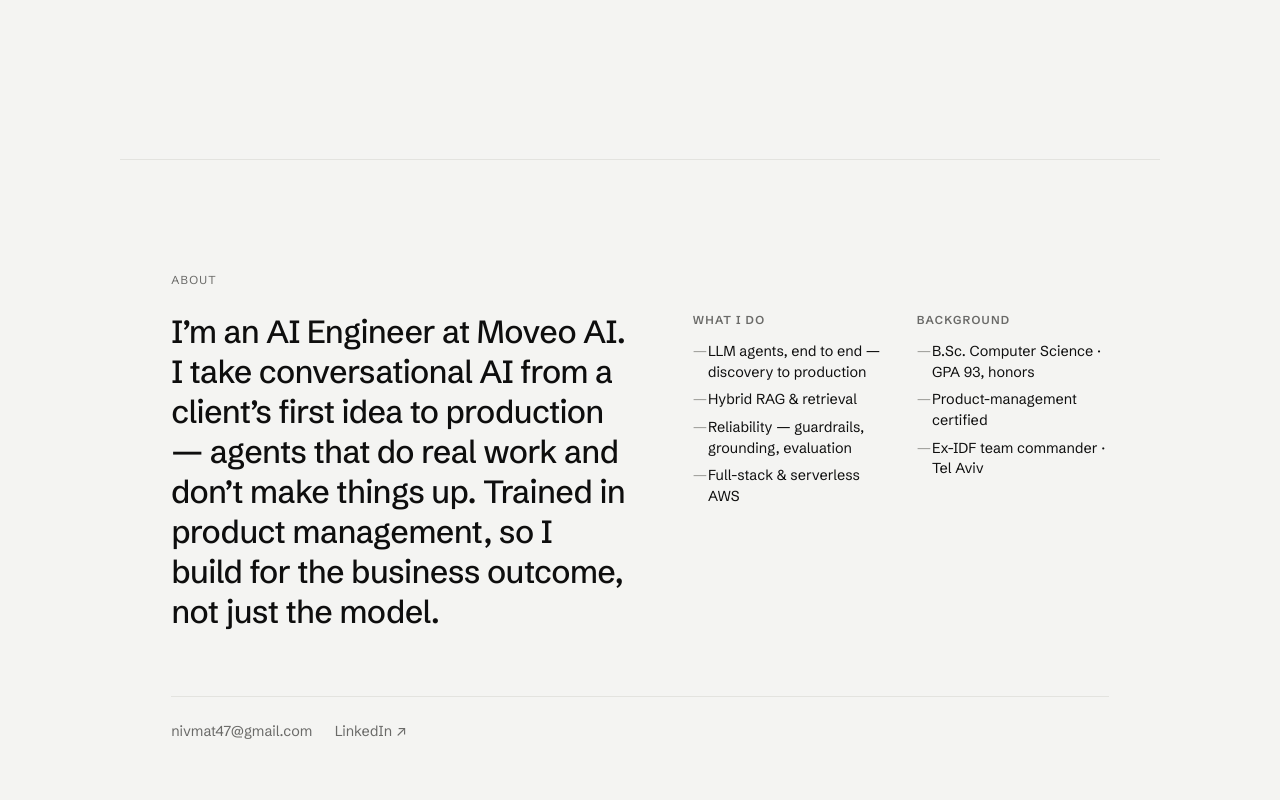
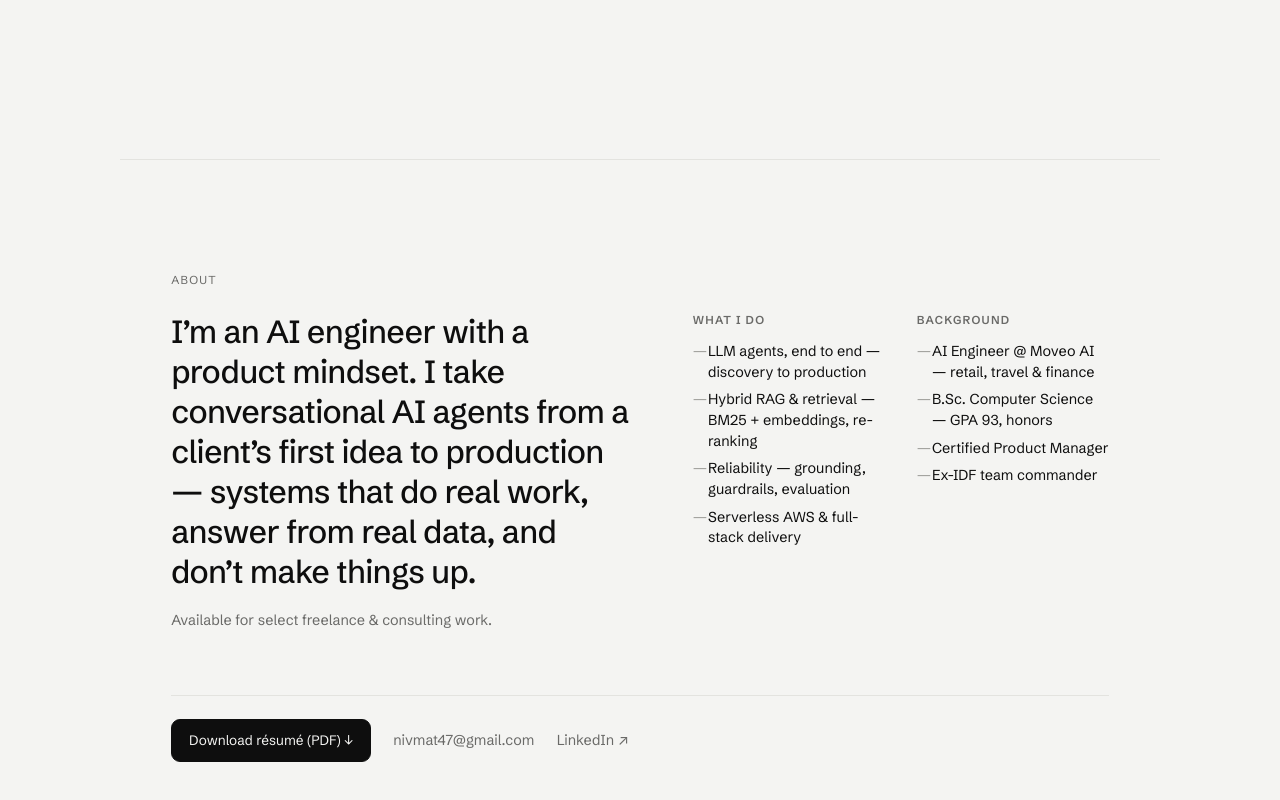
Before and after one commit to Niv-Matityahu/Niv_Matityahu_Portfolio, a plain HTML site: page index.html in a window 1280 px wide. Shown: the part 4692-5492 px from the top of the page. Drawn offline with Linux system fonts and the light colour scheme.

Commit message:
About: sharpen copy (grounded in resume) + availability line + downloadable résumé button
Co-Authored-By: Claude Opus 4.8 (1M context) <noreply@anthropic.com>

```diff
--- a/assets/styles.css
+++ b/assets/styles.css
@@ -204,3 +204,10 @@ html.pin .gallery__progress { position: absolute; left: 0; right: 0; bottom: cla
 .arch__step::after { content: ""; position: absolute; left: 0; top: 0.32rem; width: 12px; height: 12px; border-radius: 50%; background: var(--paper); border: 2px solid var(--ink); box-sizing: border-box; }
 .arch__name { display: block; font-weight: 600; color: var(--ink); font-size: 0.96rem; }
 .arch__role { display: block; color: var(--muted); font-size: 0.87rem; line-height: 1.45; margin-top: 0.12rem; }
+
+/* ── About: availability note + résumé download button ── */
+.about__note { margin-top: 1.1rem; font-size: 0.9rem; line-height: 1.5; color: var(--muted); }
+.about__contact { align-items: center; }
+.about__resume { display: inline-flex; align-items: center; gap: 0.45rem; padding: 0.62rem 1.05rem; background: var(--ink); color: var(--paper); border: 1px solid var(--ink); border-radius: 9px; font-size: 0.85rem; letter-spacing: 0; transition: opacity 0.2s ease; }
+.about__resume:hover { opacity: 0.85; color: var(--paper); }
+.about__resume::after { display: none; }
--- a/index.html
+++ b/index.html
@@ -87,28 +87,33 @@
   <section class="about" id="about">
     <p class="about__eyebrow">About</p>
     <div class="about__grid">
-      <p class="about__text">I’m an AI Engineer at Moveo AI. I take conversational AI from a client’s first idea to production — agents that do real work and don’t make things up. Trained in product management, so I build for the business outcome, not just the model.</p>
+      <div>
+        <p class="about__text">I’m an AI engineer with a product mindset. I take conversational AI agents from a client’s first idea to production — systems that do real work, answer from real data, and don’t make things up.</p>
+        <p class="about__note">Available for select freelance &amp; consulting work.</p>
+      </div>
       <div class="about__cols">
         <div>
           <h2 class="about__h">What I do</h2>
           <ul class="about__list">
             <li>LLM agents, end to end — discovery to production</li>
-            <li>Hybrid RAG &amp; retrieval</li>
-            <li>Reliability — guardrails, grounding, evaluation</li>
-            <li>Full-stack &amp; serverless AWS</li>
+            <li>Hybrid RAG &amp; retrieval — BM25 + embeddings, re-ranking</li>
+            <li>Reliability — grounding, guardrails, evaluation</li>
+            <li>Serverless AWS &amp; full-stack delivery</li>
           </ul>
         </div>
         <div>
           <h2 class="about__h">Background</h2>
           <ul class="about__list">
-            <li>B.Sc. Computer Science · GPA 93, honors</li>
-            <li>Product-management certified</li>
-            <li>Ex-IDF team commander · Tel Aviv</li>
+            <li>AI Engineer @ Moveo AI — retail, travel &amp; finance</li>
+            <li>B.Sc. Computer Science — GPA 93, honors</li>
+            <li>Certified Product Manager</li>
+            <li>Ex-IDF team commander</li>
           </ul>
         </div>
       </div>
     </div>
     <div class="about__contact">
+      <a class="about__resume" href="assets/niv-matityahu-resume.pdf" download="Niv-Matityahu-Resume.pdf">Download résumé (PDF) ↓</a>
       <a href="mailto:nivmat47@gmail.com">nivmat47@gmail.com</a>
       <a href="https://www.linkedin.com/in/niv-matityahu" target="_blank" rel="noopener">LinkedIn ↗</a>
     </div>
```
Also changed, not shown: 1 other file.
